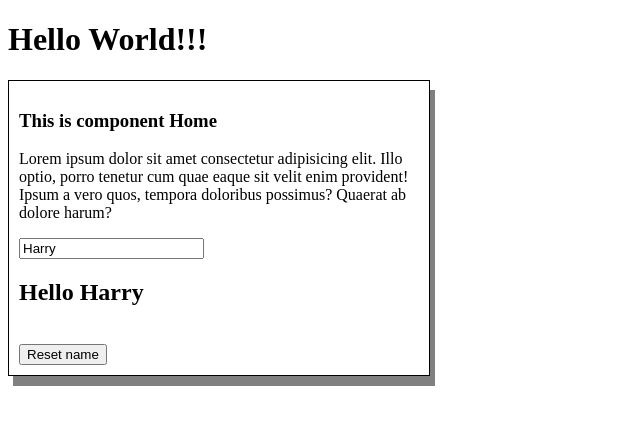
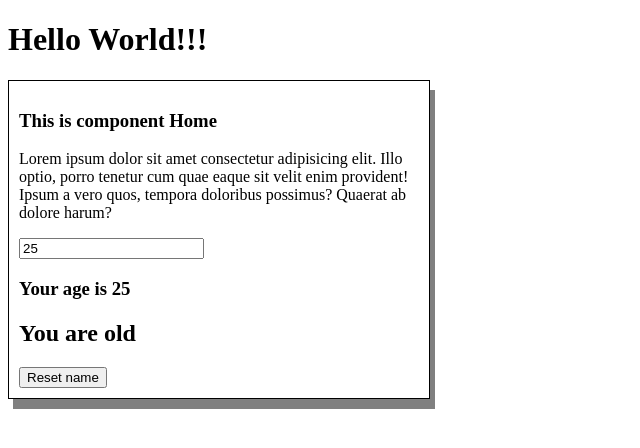
Before and after one commit to quanghuy215/DemoAngular_Github, an Angular app: page / in a window 1280 px wide. Shown: the top 448 px of the page, without its empty margins (0-640 px from the left). Built offline with nearby package versions, Linux system fonts and the light colour scheme.

Commit message:
practice ng-template

```diff
--- a/src/app/home/home.component.html
+++ b/src/app/home/home.component.html
@@ -2,8 +2,18 @@
   <h3>This is component Home</h3>
   <p>Lorem ipsum dolor sit amet consectetur adipisicing elit. Illo optio, porro tenetur cum quae eaque sit velit enim
     provident! Ipsum a vero quos, tempora doloribus possimus? Quaerat ab dolore harum?</p>
-  <input type="text" [(ngModel)]="name" />
-  <h2>Hello {{name}} </h2>
-  <br />
+  <input type="text" [(ngModel)]="age" />
+  <!-- <h2>Hello {{name}} </h2> -->
+  <h3>Your age is {{age}} </h3>
+  <!-- <h2 *ngIf="age <= 18">You are young</h2>
+  <h2 *ngIf="age > 18">You are old</h2> -->
+
+  <div *ngIf="age <= 18 ; then young ; else old"></div>
+  <ng-template #young>
+    <h2>You are young</h2>
+  </ng-template>
+  <ng-template #old>
+    <h2>You are old</h2>
+  </ng-template>
   <button (click)="resetName()">Reset name</button>
 </div>
```
